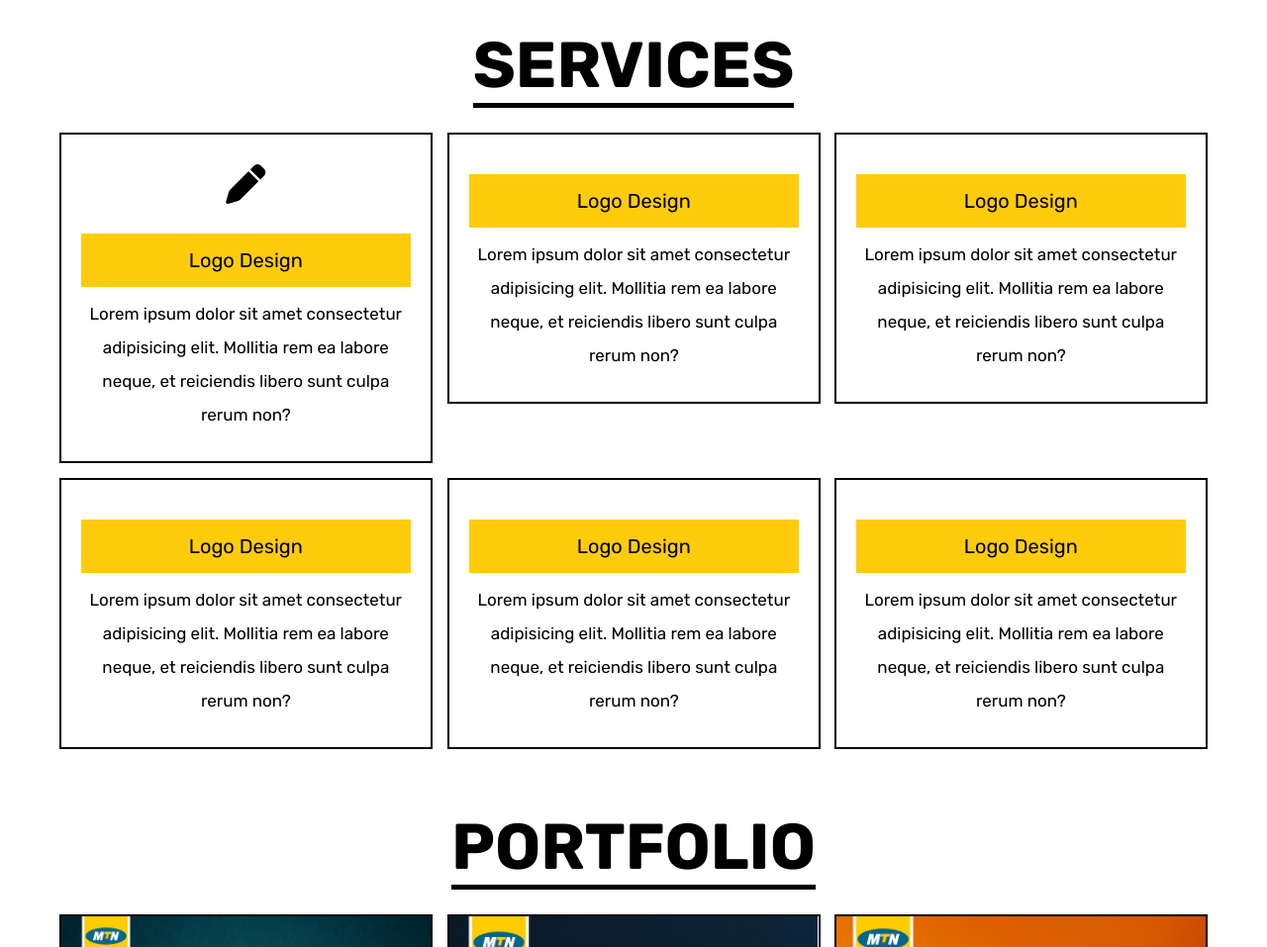
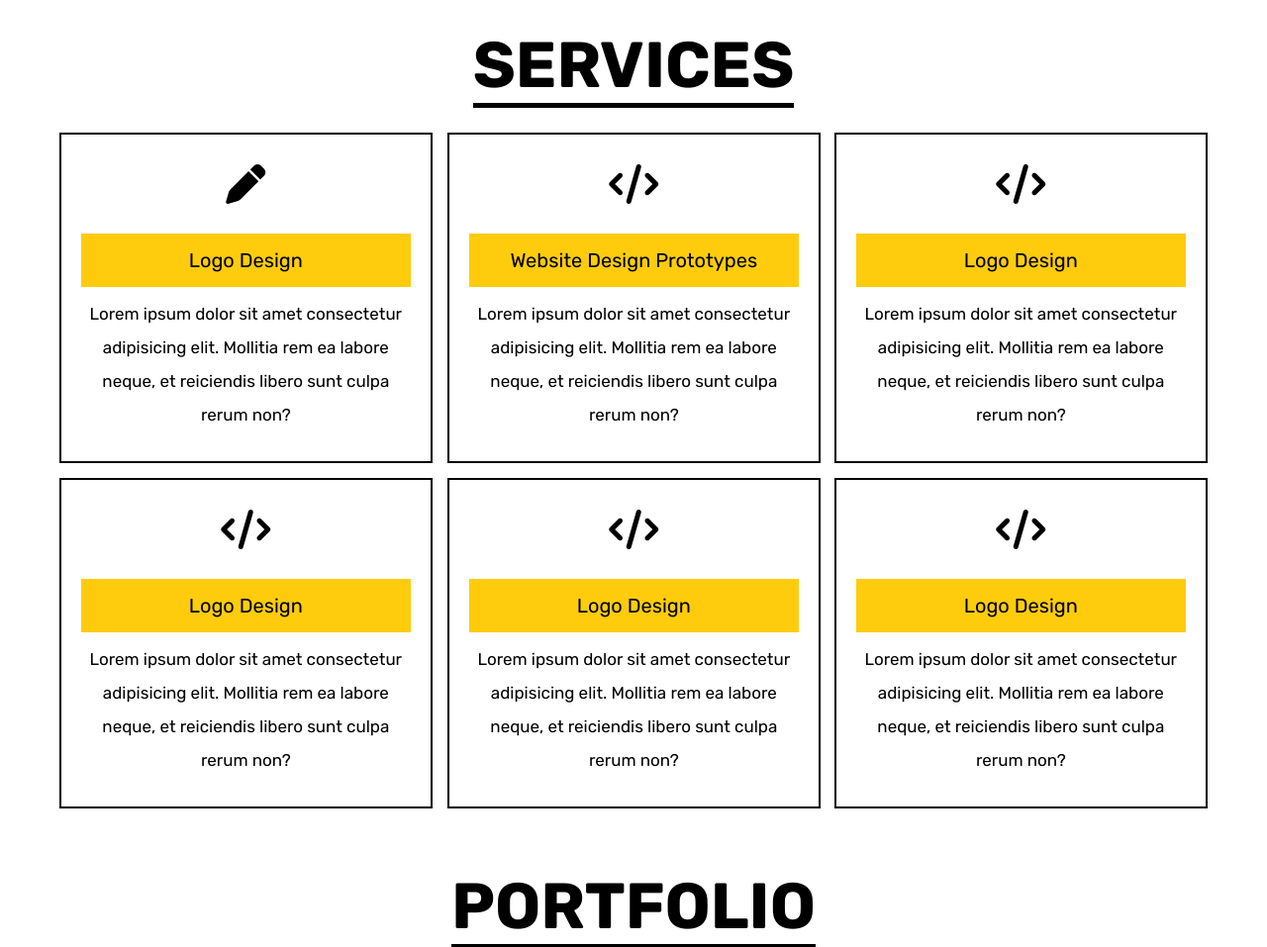
Before and after one commit to UsmanTheGuy/willard-mwale-jr, a plain HTML site: page index.html in a window 1280 px wide. Shown: the part 2880-3837 px from the top of the page at 99% size. Drawn offline with nearby package versions, Linux system fonts and the light colour scheme.

Commit message:
Update index.html

```diff
--- a/index.html
+++ b/index.html
@@ -168,31 +168,31 @@
             </div>
 
             <div class="box"  data-aos="zoom-in">
-                <i></i>
+                <i class="fa-solid fa-code"></i>
+                <h3> Website Design Prototypes </h3>
+                <p>Lorem ipsum dolor sit amet consectetur adipisicing elit. Mollitia rem ea labore neque, et reiciendis libero sunt culpa rerum non?</p>
+            </div>
+
+            <div class="box"  data-aos="zoom-in">
+                <i class="fa-solid fa-code"></i>
                 <h3> Logo Design </h3>
                 <p>Lorem ipsum dolor sit amet consectetur adipisicing elit. Mollitia rem ea labore neque, et reiciendis libero sunt culpa rerum non?</p>
             </div>
 
             <div class="box"  data-aos="zoom-in">
-                <i></i>
+                <i class="fa-solid fa-code"></i>
                 <h3> Logo Design </h3>
                 <p>Lorem ipsum dolor sit amet consectetur adipisicing elit. Mollitia rem ea labore neque, et reiciendis libero sunt culpa rerum non?</p>
             </div>
 
             <div class="box"  data-aos="zoom-in">
-                <i></i>
+                <i class="fa-solid fa-code"></i>
                 <h3> Logo Design </h3>
                 <p>Lorem ipsum dolor sit amet consectetur adipisicing elit. Mollitia rem ea labore neque, et reiciendis libero sunt culpa rerum non?</p>
             </div>
 
             <div class="box"  data-aos="zoom-in">
-                <i></i>
-                <h3> Logo Design </h3>
-                <p>Lorem ipsum dolor sit amet consectetur adipisicing elit. Mollitia rem ea labore neque, et reiciendis libero sunt culpa rerum non?</p>
-            </div>
-
-            <div class="box"  data-aos="zoom-in">
-                <i></i>
+                <i class="fa-solid fa-code"></i>
                 <h3> Logo Design </h3>
                 <p>Lorem ipsum dolor sit amet consectetur adipisicing elit. Mollitia rem ea labore neque, et reiciendis libero sunt culpa rerum non?</p>
             </div>
```
